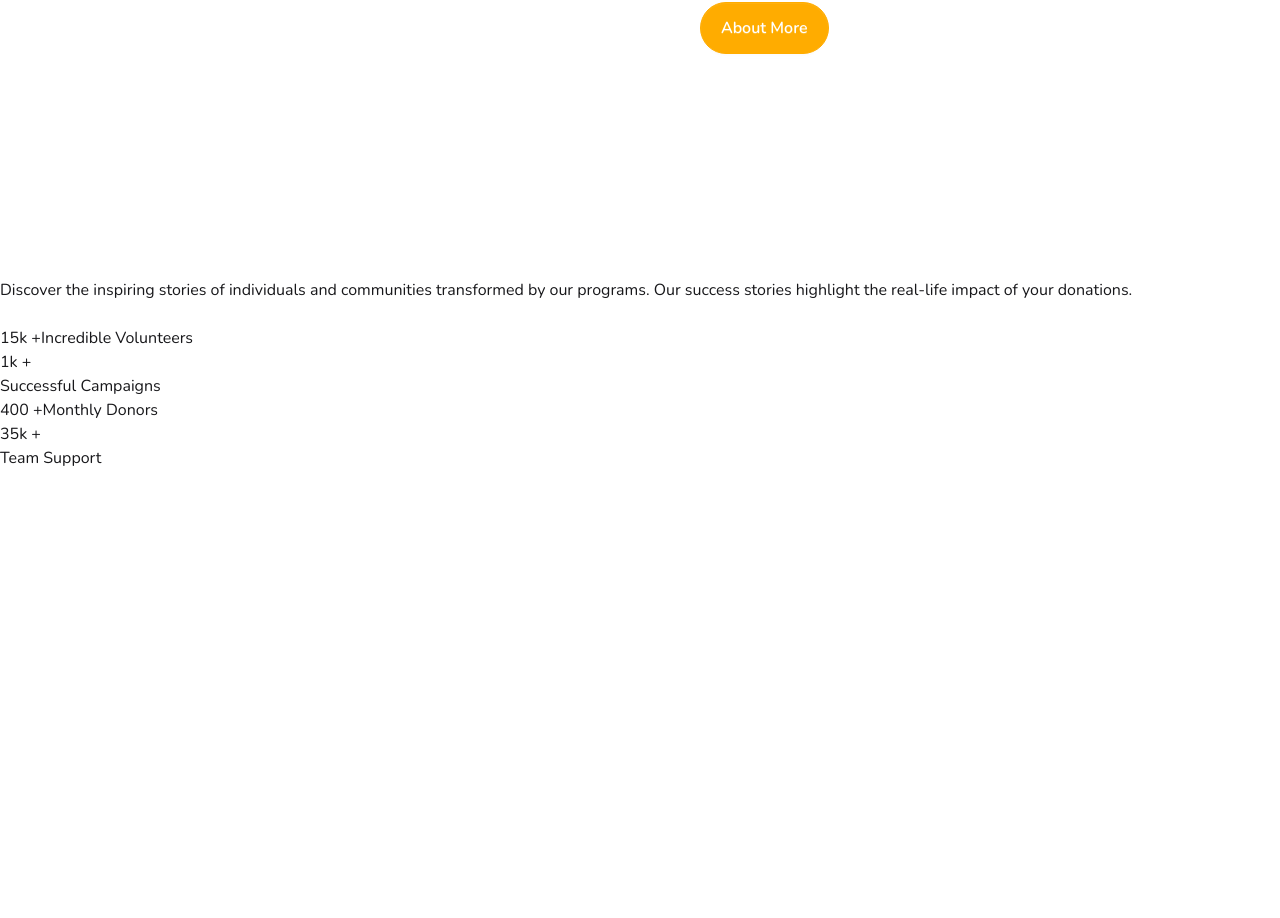
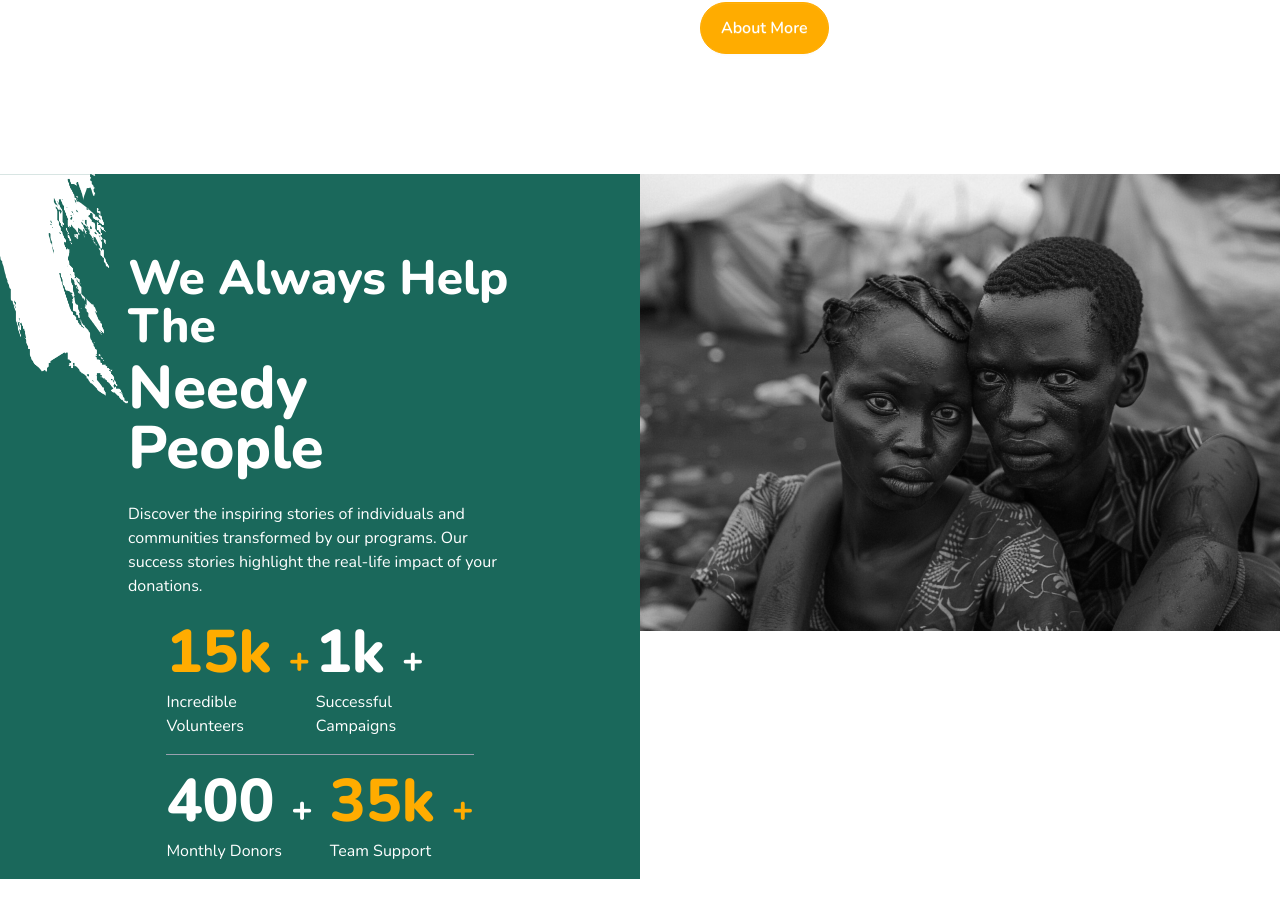
Before and after one commit to simplysamiul/Donate-Money, a React (Vite) app: page / in a window 1280 px wide. Shown: the part 2778-3696 px from the top of the page. Before the commit the page ends 3248 px from the top, so only its background shows below. Built offline with nearby package versions, Linux system fonts and the light colour scheme.

Commit message:
created need people section

```diff
--- a/src/components/NeedPeople.jsx
+++ b/src/components/NeedPeople.jsx
@@ -1,33 +1,43 @@
-
+import '../style/NeedPeople.css';
+import needPeopleImg from '../assets/video-thumb1-1.png';
+import needPeopleShape from "../assets/video_shape1_2.png";
 
 const NeedPeople = () => {
     return (
-        <div>
-            <div>
-                <h2 className="text-white font-primary font-extrabold text-5xl lg:text-6xl">We Always Help The</h2>
+        <div className='my-10 need-people-container'>
+            <img className='hidden lg:block need-people-shape' src={needPeopleShape} alt="" />
+            <div className='grid grid-cols-1 md:grid-cols-2'>
+                <div className='bg-greenLg'>
+                    <div className='pt-20 w-10/12 lg:w-3/5 mx-auto pb-4'>
+                        <h2 className="text-white font-primary font-extrabold text-5xl lg:text-5xl mb-2">We Always Help The</h2>
                         <h2 className="text-white font-primary font-extrabold text-5xl lg:text-6xl">Needy People</h2>
-                <p className="my-6">Discover the inspiring stories of individuals and communities transformed by our programs. Our success stories highlight the real-life impact of your donations.</p>
-                <div>
-                    <div>
-                        <div className="flex items-center">
-                            <p>15k <span>+</span></p>
+                        <p className="my-6 text-white">Discover the inspiring stories of individuals and communities transformed by our programs. Our success stories highlight the real-life impact of your donations.</p>
+                        <div className='text-white w-4/5 mx-auto '>
+                            <div className="flex items-center justify-between w-full border-b-1 border-gray-400 pb-4">
+                                <div className=''>
+                                    <p className='font-extrabold text-4xl lg:text-6xl font-primary mb-2 text-yellowOp'>15k <span className=' text-2xl lg:text-4xl'>+</span></p>
                                     <p>Incredible Volunteers</p>
                                 </div>
-                        <div>
-                            <p>1k <span>+</span></p>
+                                <div className=''>
+                                    <p className='font-extrabold text-4xl lg:text-6xl font-primary mb-2'>1k <span className=' text-2xl lg:text-4xl'>+</span></p>
                                     <p>Successful Campaigns</p>
                                 </div>
                             </div>
-                    <div>
-                        <div className="flex items-center">
-                            <p>400 <span>+</span></p>
+                            <div className="flex items-center justify-between pt-4">
+                                <div className="">
+                                    <p className='font-extrabold text-4xl lg:text-6xl font-primary mb-2'>400 <span className=' text-2xl lg:text-4xl'>+</span></p>
                                     <p>Monthly Donors</p>
                                 </div>
-                        <div>
-                            <p>35k <span>+</span></p>
+                                <div className=''>
+                                    <p className='font-extrabold text-4xl lg:text-6xl font-primary mb-2 text-yellowOp'>35k <span className=' text-2xl lg:text-4xl'>+</span></p>
                                     <p>Team Support</p>
                                 </div>
                             </div>
+                        </div>
+                    </div>
+                </div>
+                <div>
+                    <img src={needPeopleImg} alt="" />
                 </div>
             </div>
         </div>
--- /dev/null
+++ b/src/style/NeedPeople.css
@@ -0,0 +1,11 @@
+.need-people-container {
+    position: relative;
+}
+
+.need-people-shape {
+    position: absolute;
+    top: 0;
+    left: 0;
+    transform: scale(-1);
+    width: 10%;
+}
```
Also changed, not shown: src/assets/video-thumb1-1.png (added), src/assets/video_shape1_2.png (added). Lines whose indentation alone changed are shown as unchanged.
